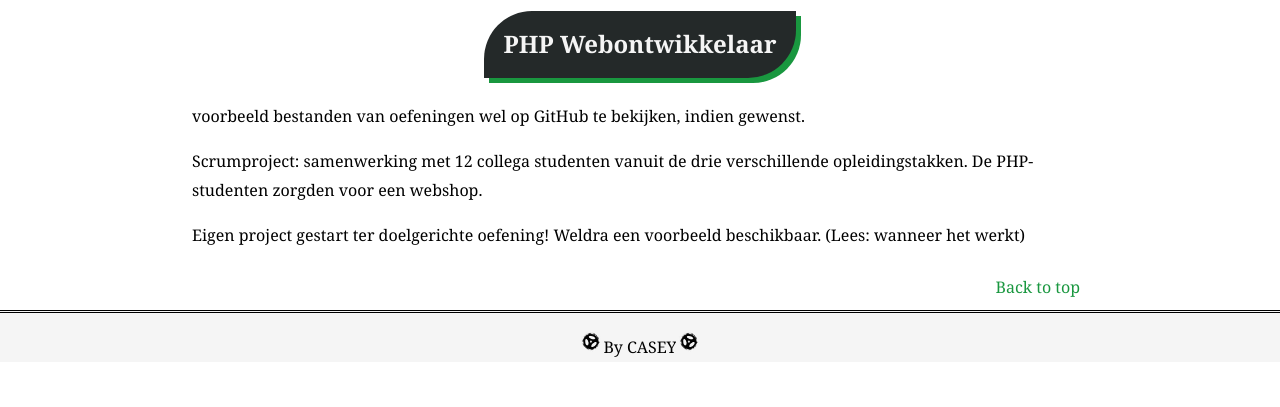
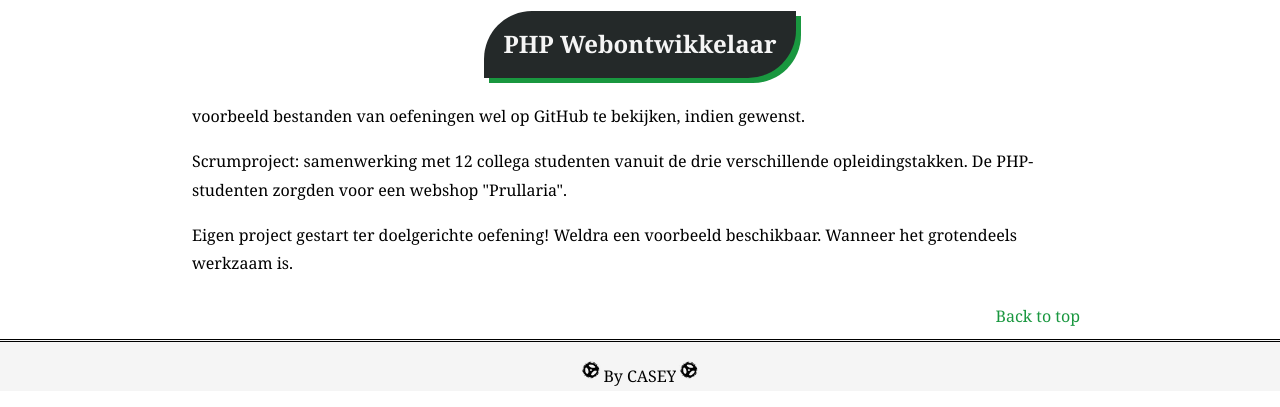
Before and after one commit to ClaesK37/Casey, a plain HTML site: page Portfolio.html in a window 1280 px wide. Shown: the part 4577-4984 px from the top of the page. Before the commit the page ends 4955 px from the top, so only its background shows below. Drawn offline with Linux system fonts and the light colour scheme.

Commit message:
aanpassingen

```diff
--- a/Portfolio.html
+++ b/Portfolio.html
@@ -116,8 +116,8 @@
         <a id="phpopleiding"></a>
           <h2>PHP Webontwikkelaar</h2>
            <p>voorbeeld bestanden van oefeningen wel op GitHub te bekijken, indien gewenst.</p>
-           <p>Scrumproject: samenwerking met 12 collega studenten vanuit de drie verschillende opleidingstakken. De PHP-studenten zorgden voor een webshop.</p>
-           <p>Eigen project gestart ter doelgerichte oefening! Weldra een voorbeeld beschikbaar. (Lees: wanneer het werkt)</p>
+           <p>Scrumproject: samenwerking met 12 collega studenten vanuit de drie verschillende opleidingstakken. De PHP-studenten zorgden voor een webshop "Prullaria".</p>
+           <p>Eigen project gestart ter doelgerichte oefening! Weldra een voorbeeld beschikbaar. Wanneer het grotendeels werkzaam is.</p>
 
         <div class="naarBoven">
           <a href="#naarBoven">Back to top</a>
```
Also changed, not shown: Index.html (+2 -2 lines).
